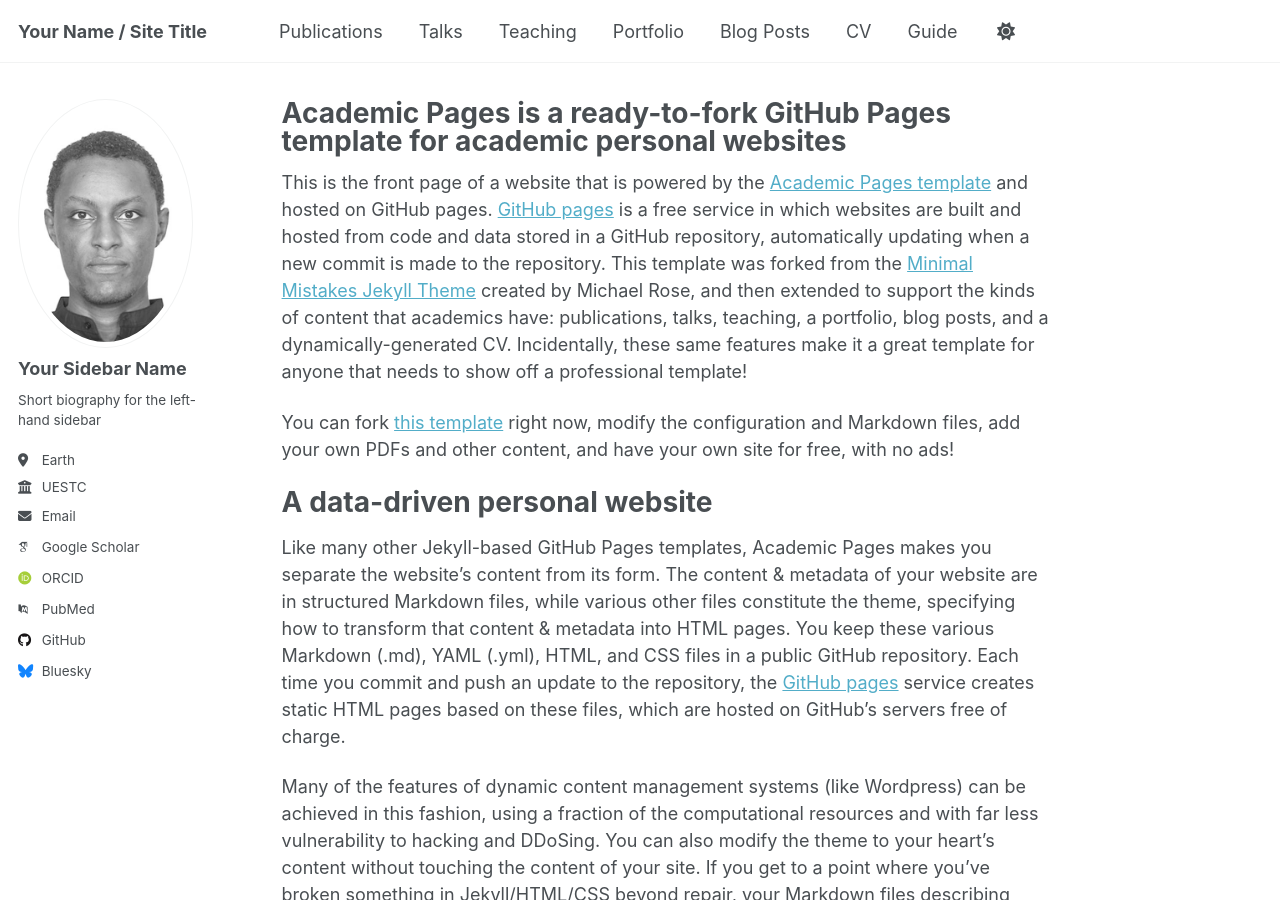
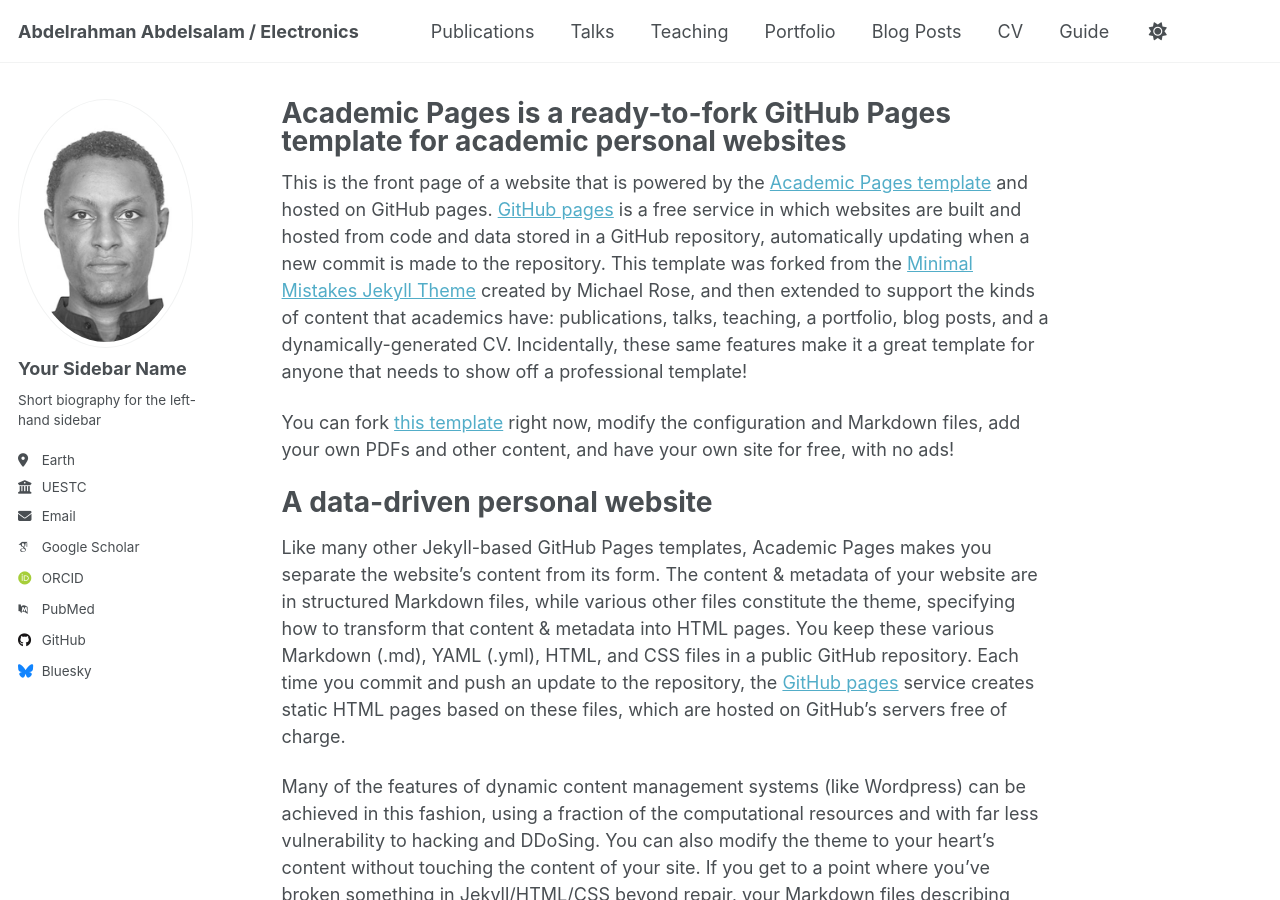
Before and after one commit to abdelrahman-dip/abdelrahmanosman.github.io, a Jekyll site: the page built from _pages/about.md, in a window 1280 px wide and 900 px high. Built offline with Jekyll 4.4.1, drawn with Linux system fonts in a browser that asks for light colours; some web fonts are replaced; a script that is not in the unit is left out.

Commit message:
Update _config.yml

```diff
--- a/_config.yml
+++ b/_config.yml
@@ -9,7 +9,7 @@
 # Basic Site Settings
 locale                   : "en-US"
 site_theme               : "default" # Currently available options are "default", "air"
-title                    : "Your Name / Site Title"
+title                    : "Abdelrahman Abdelsalam / Electronics"
 title_separator          : "-"
 name                     : &name "Abdelrahman Abdelsalam"
 description              : &description "Electronics engineer"
```
